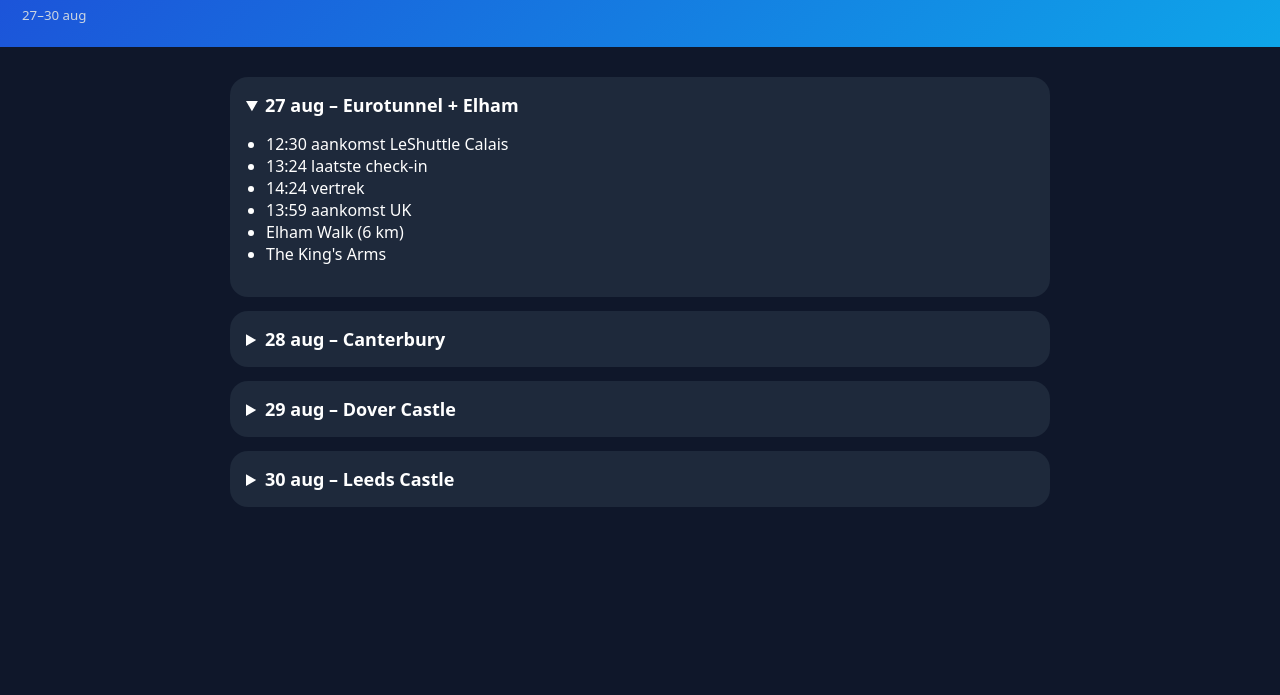
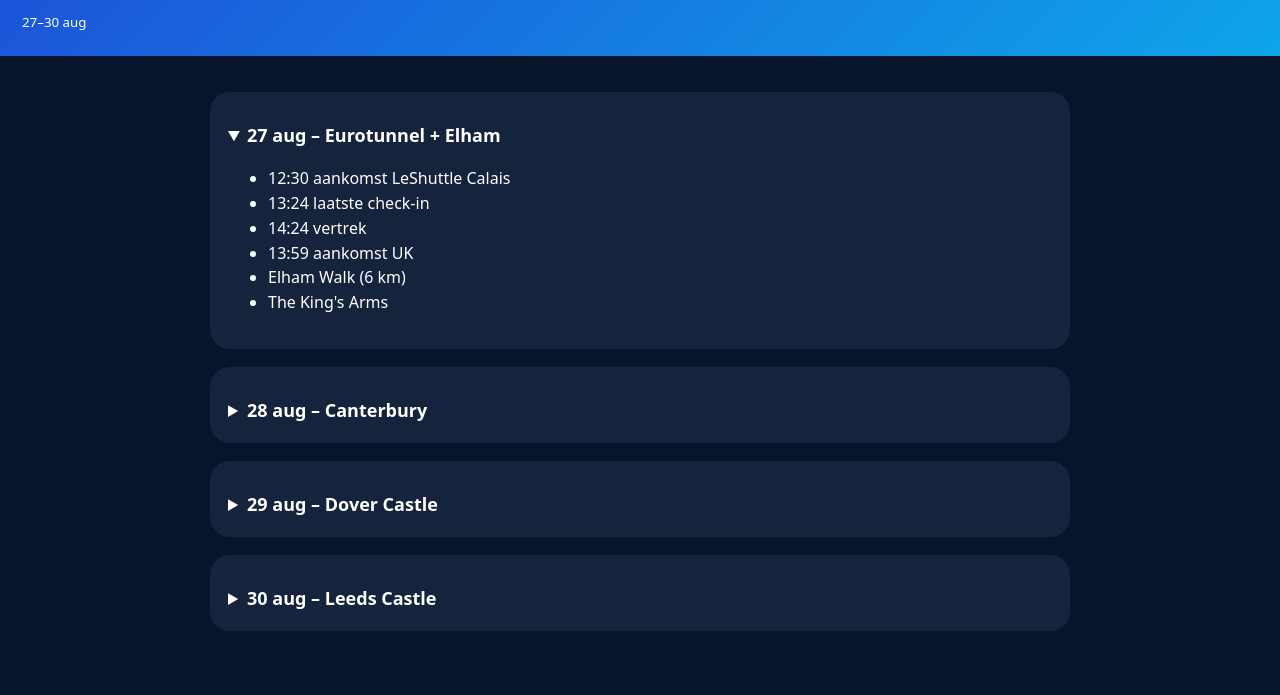
Before and after one commit to FilipDeBeul/south-england-2026, a plain HTML site: page kent.html in a window 1280 px wide. Shown: the part 105-800 px from the top of the page. Drawn offline with Linux system fonts and the light colour scheme.

Commit message:
Add files via upload

```diff
--- a/assets/style.css
+++ b/assets/style.css
@@ -1 +1 @@
-body{margin:0;font-family:system-ui;background:#0f172a;color:#fff}header{padding:22px;background:linear-gradient(135deg,#1d4ed8,#0ea5e9)}main{max-width:820px;margin:auto;padding:16px}.card{background:#1e293b;border-radius:18px;padding:16px;margin:14px 0}a.btn{display:block;background:#2563eb;color:#fff;text-decoration:none;padding:14px;border-radius:12px;margin:8px 0}.badge{display:inline-block;background:#334155;padding:4px 10px;border-radius:999px;font-size:12px}summary{cursor:pointer;font-weight:700;font-size:18px}ul{padding-left:20px}small{color:#cbd5e1}
+body{margin:0;font-family:system-ui;background:#07142b;color:#fff;line-height:1.55}header{padding:22px;background:linear-gradient(135deg,#1d4ed8,#0ea5e9)}main{max-width:860px;margin:auto;padding:18px}.card{background:#16233d;border-radius:20px;padding:18px;margin:18px 0}.btn{display:block;background:#2563eb;color:#fff;text-decoration:none;padding:14px;border-radius:12px;margin:10px 0;font-weight:600}table{width:100%;border-collapse:collapse}td{padding:8px;border-bottom:1px solid #2d3d5a}.badge{display:inline-block;background:#334155;padding:4px 10px;border-radius:999px;font-size:12px}details{margin-top:12px}summary{cursor:pointer;font-size:18px;font-weight:700}
```
Also changed, not shown: canterbury.html (+1 -1 lines).
